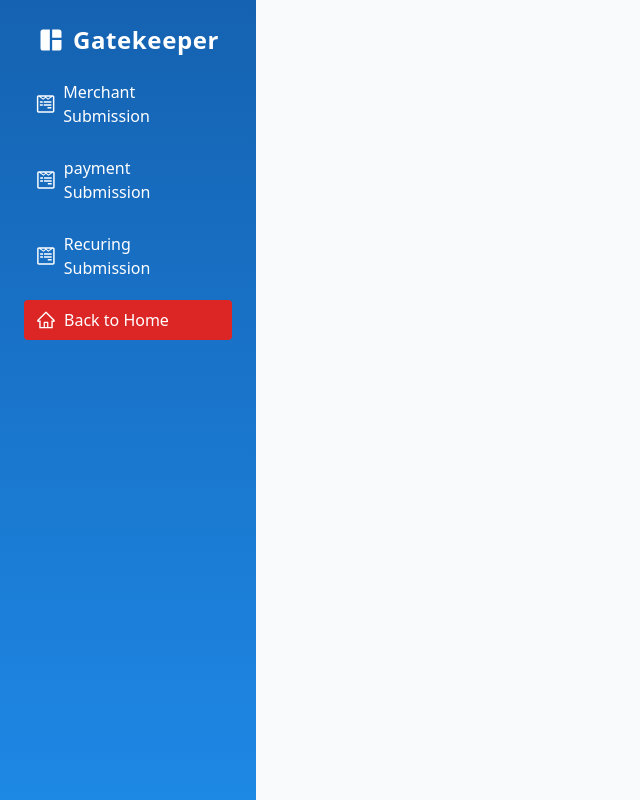
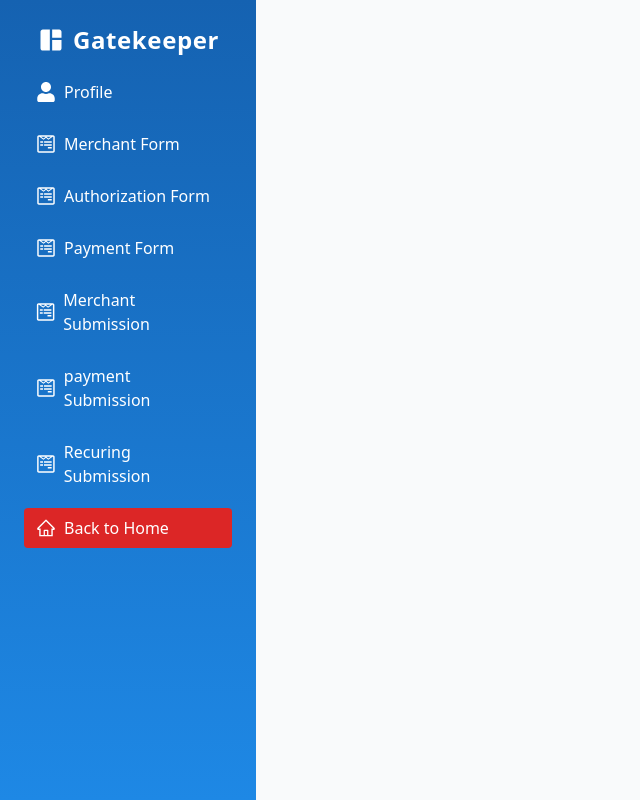
Before and after one commit to opar2043/Gatekeeper-client, a React (Vite) app: page /dashboard in a window 1280 px wide. Shown: the whole page, without its empty margins (0-640 px from the left). Built offline with nearby package versions, Linux system fonts and the light colour scheme; no server answers.

Commit message:
dashboard added

```diff
--- a/src/Components/Dashboard/Dashboard.jsx
+++ b/src/Components/Dashboard/Dashboard.jsx
@@ -1,7 +1,13 @@
 import React from "react";
 import { Link, Outlet } from "react-router-dom";
 import { AiOutlineHome } from "react-icons/ai";
-import { FaUser, FaRegClipboard, FaDatabase, FaWpforms } from "react-icons/fa";
+import {
+  FaUser,
+  FaRegClipboard,
+  FaDatabase,
+  FaWpforms,
+  FaInfo,
+} from "react-icons/fa";
 import { MdSpaceDashboard } from "react-icons/md";
 import useAdmin from "../Hooks/useAdmin";
 
@@ -50,15 +56,6 @@ const Dashboard = () => {
 
             <li>
               <Link
-                to="/dashboard/merchant-data"
-                className="flex items-center gap-2 hover:bg-blue-700/60 transition-all duration-300 rounded px-3 py-2"
-              >
-                <FaWpforms size={20} /> Merchant Form
-              </Link>
-            </li>
-
-            <li>
-              <Link
                 to="/dashboard/recuring-data"
                 className="flex items-center gap-2 hover:bg-blue-700/60 transition-all duration-300 rounded px-3 py-2"
               >
@@ -77,6 +74,50 @@ const Dashboard = () => {
           </ul>
         ) : (
           <ul className="space-y-3 text-white text-base">
+            <li>
+              <Link
+                to="/dashboard/merchant-data"
+                className="flex items-center gap-2 hover:bg-blue-700/60 transition-all duration-300 rounded px-3 py-2"
+              >
+                <FaUser size={20} /> Profile
+              </Link>
+            </li>
+            {/* <li>
+              <Link
+                to="/dashboard/merchant-data"
+                className="flex items-center gap-2 hover:bg-blue-700/60 transition-all duration-300 rounded px-3 py-2"
+              >
+                <FaWpforms size={20} /> Merchant Form
+              </Link>
+            </li> */}
+            <li>
+              <Link
+                to="/dashboard/user-merchant-form"
+                className="flex items-center gap-2 hover:bg-blue-700/60 transition-all duration-300 rounded px-3 py-2"
+              >
+                <FaWpforms size={20} />
+                Merchant Form
+              </Link>
+            </li>
+            <li>
+              <Link
+                to="/dashboard/user-recuring-form"
+                className="flex items-center gap-2 hover:bg-blue-700/60 transition-all duration-300 rounded px-3 py-2"
+              >
+                <FaWpforms size={20} />
+                Authorization Form
+              </Link>
+            </li>
+            <li>
+              <Link
+                to="/dashboard/user-payment-form"
+                className="flex items-center gap-2 hover:bg-blue-700/60 transition-all duration-300 rounded px-3 py-2"
+              >
+                <FaWpforms size={20} />
+                Payment Form
+              </Link>
+            </li>
+
             <li>
               <Link
                 to="/dashboard/user-merchant-data"
@@ -119,7 +160,7 @@ const Dashboard = () => {
       </div>
 
       {/* Main Content */}
-      <div className="flex-1 p-6 bg-gray-50">
+      <div className="flex-1 p-2 bg-gray-50">
         <Outlet />
       </div>
     </div>
--- /dev/null
+++ b/src/Components/Dashboard/Profile/Profile.jsx
@@ -0,0 +1,9 @@
+import React from 'react'
+
+const Profile = () => {
+  return (
+    <div>Profile</div>
+  )
+}
+
+export default Profile
--- a/src/Components/Forms/CompanyForm.jsx
+++ b/src/Components/Forms/CompanyForm.jsx
@@ -711,6 +711,62 @@ Contact Phone: ${collectedData.contactPhone}
             </div>
           </section>
 
+
+          {/* Business image Section it will show when an image file input*/}
+{/* Business image Section it will show when an image file input*/}
+{(formData.hasFnsProvider || formData.hasDriversLicense || formData.hasVoidedCheck) && (
+  <section className="md:p-8 p-4 border-b border-gray-200">
+    <div className="flex items-center mb-6">
+      <div className="w-1 h-8 bg-purple-500 rounded-full mr-4"></div>
+      <h2 className="text-2xl font-bold text-gray-800">
+        Business Requirements Pdf
+      </h2>
+    </div>
+
+    <div className="grid grid-cols-1 md:grid-cols-3 md:gap-6 gap-4">
+      {formData.hasDriversLicense && (
+        <label className="flex items-center space-x-3 p-4 border border-gray-200 rounded-lg hover:bg-blue-50 cursor-pointer transition-colors">
+          <input
+            type="file"
+            name="driversLicenseFile"
+            className="w-5 h-5 text-blue-600 rounded focus:ring-blue-500"
+          />
+          <span className="text-gray-700 font-medium">
+            Driver's License PDF / Image
+          </span>
+        </label>
+      )}
+
+      {formData.hasVoidedCheck && (
+        <label className="flex items-center space-x-3 p-4 border border-gray-200 rounded-lg hover:bg-blue-50 cursor-pointer transition-colors">
+          <input
+            type="file"
+            name="voidedCheckFile"
+            className="w-5 h-5 text-blue-600 rounded focus:ring-blue-500"
+          />
+          <span className="text-gray-700 font-medium">
+            Voided Check or Bank Letter
+          </span>
+        </label>
+      )}
+
+      {formData.hasFnsProvider && (
+        <label className="flex items-center space-x-3 p-4 border border-gray-200 rounded-lg hover:bg-blue-50 cursor-pointer transition-colors">
+          <input
+            type="file"
+            name="fnsProviderFile"
+            className="w-5 h-5 text-blue-600 rounded focus:ring-blue-500"
+          />
+          <span className="text-gray-700 font-medium">
+            FNS Provider (EAT/Proof Storage)
+          </span>
+        </label>
+      )}
+    </div>
+  </section>
+)}
+
+
           {/* Banking Information Section */}
           <section className="md:p-8 p-4">
             <div className="flex items-center mb-6">
--- a/src/Components/Root/Navbar.jsx
+++ b/src/Components/Root/Navbar.jsx
@@ -65,9 +65,9 @@ const Navbar = () => {
           {/* Logo */}
           <Link to="/" className="flex items-center gap-3">
             <div className="w-10 h-10 bg-[#003DA5] rounded flex items-center justify-center">
-              <FiHome className="text-white" size={24} />
+              <FiHome className="text-white" size={22} />
             </div>
-            <span className="text-2xl font-bold text-[#003DA5]">GATEKEEPER</span>
+            <span className="md:text-2xl text-lg font-bold text-[#003DA5]">GATEKEEPER</span>
           </Link>
 
           {/* Desktop Nav Links */}
```
Also changed, not shown: src/main.jsx (+20 -0 lines), 1 other file (tests, documents, lock files or other folders).
